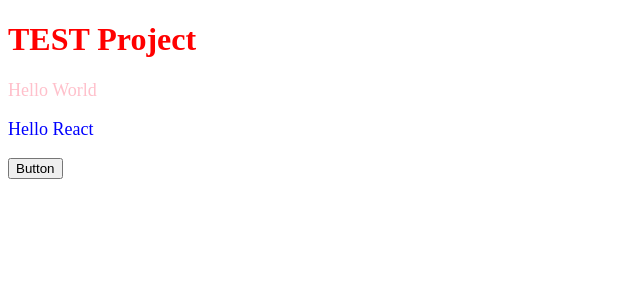
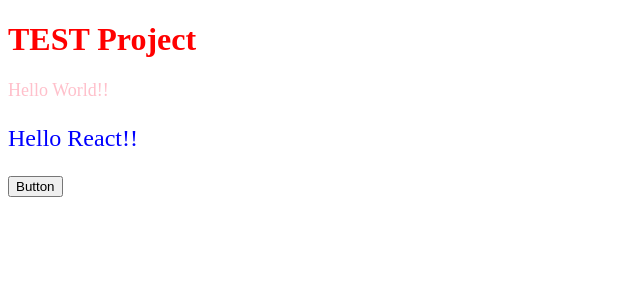
Before and after one commit to hiro8watanabe/react-ts_vscode, a React (Create React App) app: page / in a window 1280 px wide. Shown: the top 300 px of the page, without its empty margins (0-640 px from the left). Built offline with nearby package versions, Linux system fonts and the light colour scheme.

Commit message:
public > lang & title変更

```diff
--- a/public/index.html
+++ b/public/index.html
@@ -1,14 +1,11 @@
 <!DOCTYPE html>
-<html lang="en">
+<html lang="ja">
   <head>
     <meta charset="utf-8" />
     <link rel="icon" href="%PUBLIC_URL%/favicon.ico" />
     <meta name="viewport" content="width=device-width, initial-scale=1" />
     <meta name="theme-color" content="#000000" />
-    <meta
-      name="description"
-      content="Web site created using create-react-app"
-    />
+    <meta name="description" content="Web site created using create-react-app" />
     <link rel="apple-touch-icon" href="%PUBLIC_URL%/logo192.png" />
     <!--
       manifest.json provides metadata used when your web app is installed on a
@@ -24,7 +21,7 @@
       work correctly both with client-side routing and a non-root public URL.
       Learn how to configure a non-root public URL by running `npm run build`.
     -->
-    <title>React App</title>
+    <title>React ✕ TypeScript App</title>
   </head>
   <body>
     <noscript>You need to enable JavaScript to run this app.</noscript>
--- a/src/App.tsx
+++ b/src/App.tsx
@@ -8,10 +8,10 @@
     <>
       <h1 style={{ color: "red" }}>TEST Project</h1>
       <ColorfulMassage color="pink" fontSize="18px">
-        Hello World
+        Hello World!!
       </ColorfulMassage>
-      <ColorfulMassage color="blue" fontSize="18px">
-        Hello React
+      <ColorfulMassage color="blue" fontSize="24px">
+        Hello React!!
       </ColorfulMassage>
       <button onClick={onClickButton}>Button</button>
     </>
```
